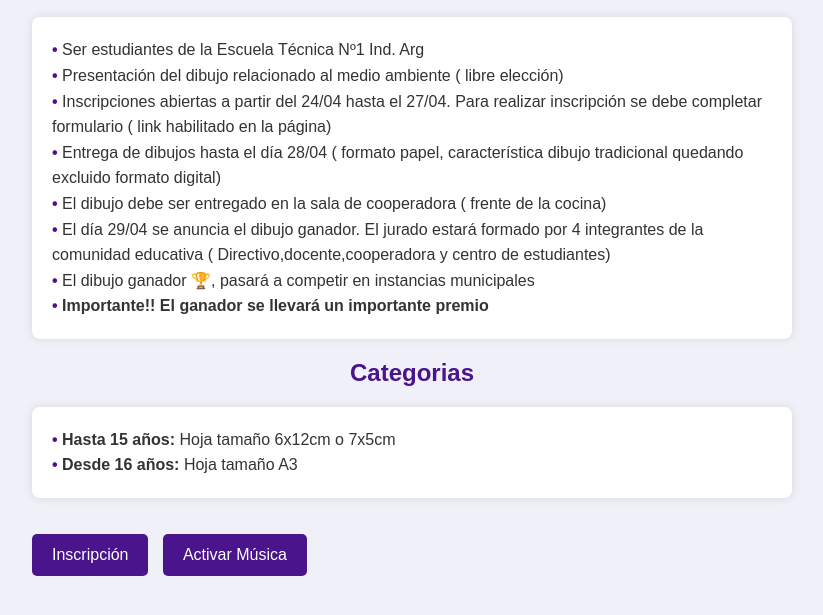
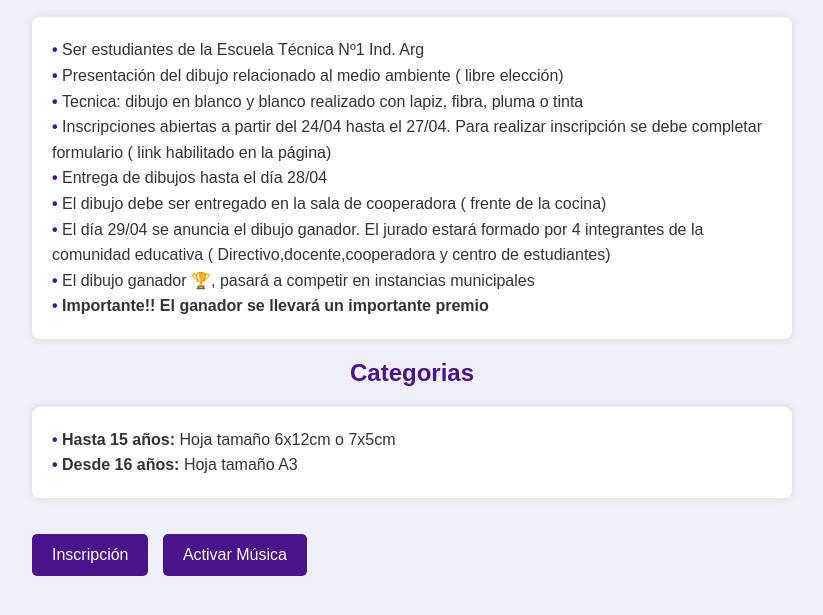
Before and after one commit to martincuezzo/requisitos, a plain HTML site: page index.html in a window 1280 px wide. Shown: the part 81-696 px from the top of the page, without its empty margins (228-1051 px from the left). Drawn offline with Linux system fonts and the light colour scheme.

Commit message:
tecnica de dibujo

```diff
--- a/index.html
+++ b/index.html
@@ -93,8 +93,9 @@
     <ul>
       <li>Ser estudiantes de la Escuela Técnica Nº1 Ind. Arg</li>
       <li>Presentación del dibujo relacionado al medio ambiente ( libre elección)</li>
+      <li>Tecnica: dibujo en blanco y blanco realizado con lapiz, fibra, pluma o tinta</li>
       <li>Inscripciones abiertas a partir del 24/04 hasta el 27/04. Para realizar inscripción se debe completar formulario ( link habilitado en la página)</li>
-      <li>Entrega de dibujos hasta el día 28/04 ( formato papel, característica dibujo tradicional quedando excluido formato digital)</li>
+      <li>Entrega de dibujos hasta el día 28/04</li>
       <li>El dibujo debe ser entregado en la sala de cooperadora ( frente de la cocina)</li>
       <li>El día 29/04 se anuncia el dibujo ganador. El jurado estará formado por 4 integrantes de la comunidad educativa ( Directivo,docente,cooperadora y centro de estudiantes)</li>
       <li>El dibujo ganador 🏆, pasará a competir en instancias municipales</li>
```
